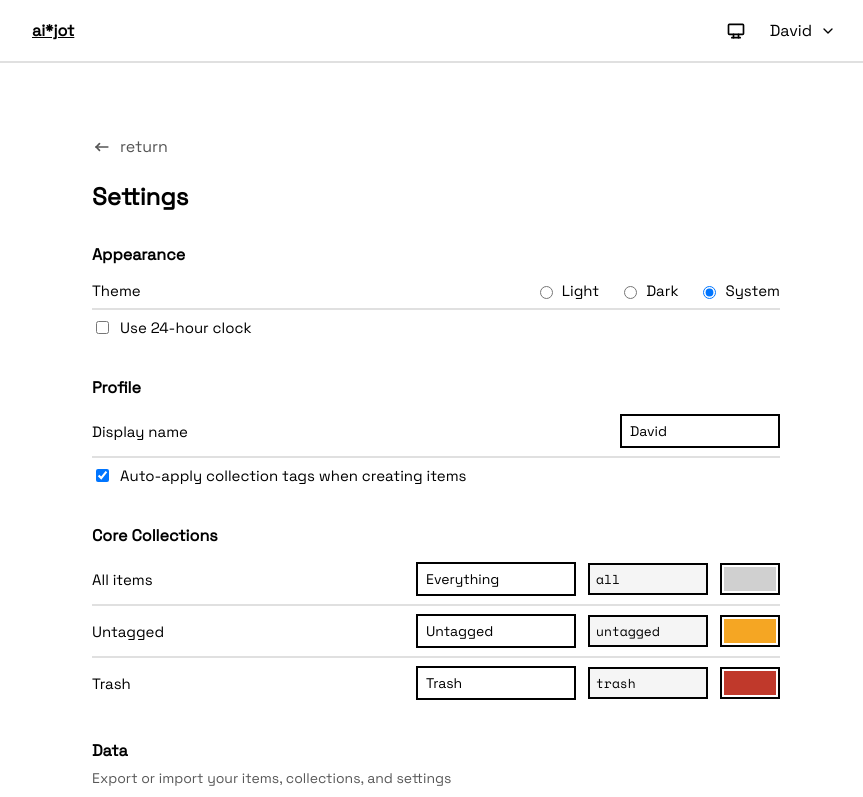
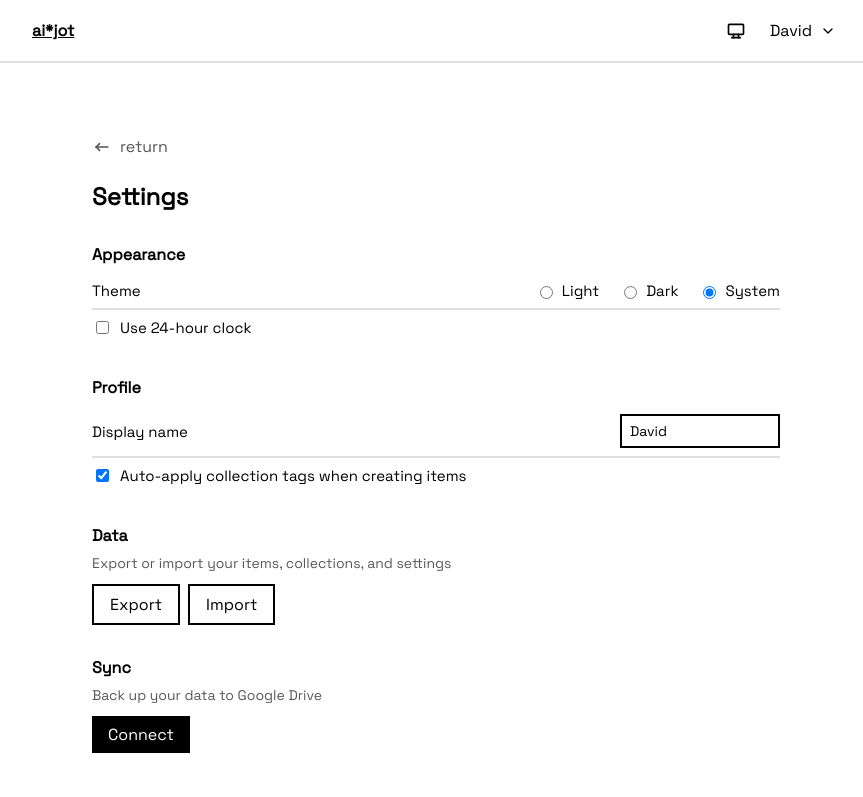
Before and after one commit to JunoNgx/aijot-frontend, a React (Vite) app: page /settings in a window 1280 px wide. Shown: the top 797 px of the page, without its empty margins (204-1067 px from the left). Built offline with nearby package versions, Linux system fonts and the light colour scheme.

Commit message:
ui: remove core collections config in settings

```diff
--- a/src/pages/Settings/index.tsx
+++ b/src/pages/Settings/index.tsx
@@ -5,7 +5,6 @@ import { useLocalUserSettings } from "@/store/localUserSettings"
 import { useProfileSettings } from "@/store/profileSettings"
 import { useCoreCollectionSettings } from "@/store/coreCollectionSettings"
 import { useLocalSyncData } from "@/store/localSyncData"
-import { isValidHexColourCode } from "@/utils/helpers"
 import {
     exportData,
     parseImportFile,
@@ -98,15 +97,6 @@ export default function Settings() {
         }
     }
 
-    const handleColorChange = (
-        setter: (config: { name?: string; colour?: string }) => void,
-        value: string,
-    ) => {
-        if (isValidHexColourCode(value)) {
-            setter({ colour: value.slice(-7) })
-        }
-    }
-
     return (
         <div className={styles.Settings}>
             <BackBtn />
@@ -186,101 +176,6 @@ export default function Settings() {
                         />
                         Auto-apply collection tags when creating items
                     </label>
-                </div>
-            </section>
-
-            <section className={styles.Settings__Section}>
-                <div className={styles.Settings__SectionHeader}>
-                    <h2 className={styles.Settings__SectionTitle}>
-                        Core Collections
-                    </h2>
-                </div>
-                <div className={styles.Settings__Field}>
-                    <label className={styles.Settings__Label} htmlFor="allName">
-                        All items
-                    </label>
-                    <input
-                        id="allName"
-                        type="text"
-                        className={styles.Settings__Input}
-                        value={allCollection.name}
-                        onChange={(e) => setAll({ name: e.target.value })}
-                    />
-                    <input
-                        type="text"
-                        className={styles.Settings__SlugInput}
-                        value={allCollection.slug}
-                        onChange={(e) => setAll({ slug: e.target.value })}
-                        aria-label="Slug"
-                    />
-                    <input
-                        type="color"
-                        className={styles.Settings__ColorInput}
-                        value={allCollection.colour}
-                        onChange={(e) =>
-                            handleColorChange(setAll, e.target.value)
-                        }
-                    />
-                </div>
-                <div className={styles.Settings__Field}>
-                    <label
-                        className={styles.Settings__Label}
-                        htmlFor="untaggedName"
-                    >
-                        Untagged
-                    </label>
-                    <input
-                        id="untaggedName"
-                        type="text"
-                        className={styles.Settings__Input}
-                        value={untaggedCollection.name}
-                        onChange={(e) => setUntagged({ name: e.target.value })}
-                    />
-                    <input
-                        type="text"
-                        className={styles.Settings__SlugInput}
-                        value={untaggedCollection.slug}
-                        onChange={(e) => setUntagged({ slug: e.target.value })}
-                        aria-label="Slug"
-                    />
-                    <input
-                        type="color"
-                        className={styles.Settings__ColorInput}
-                        value={untaggedCollection.colour}
-                        onChange={(e) =>
-                            handleColorChange(setUntagged, e.target.value)
-                        }
-                    />
-                </div>
-                <div className={styles.Settings__Field}>
-                    <label
-                        className={styles.Settings__Label}
-                        htmlFor="trashName"
-                    >
-                        Trash
-                    </label>
-                    <input
-                        id="trashName"
-                        type="text"
-                        className={styles.Settings__Input}
-                        value={trashCollection.name}
-                        onChange={(e) => setTrash({ name: e.target.value })}
-                    />
-                    <input
-                        type="text"
-                        className={styles.Settings__SlugInput}
-                        value={trashCollection.slug}
-                        onChange={(e) => setTrash({ slug: e.target.value })}
-                        aria-label="Slug"
-                    />
-                    <input
-                        type="color"
-                        className={styles.Settings__ColorInput}
-                        value={trashCollection.colour}
-                        onChange={(e) =>
-                            handleColorChange(setTrash, e.target.value)
-                        }
-                    />
                 </div>
             </section>
 
```
